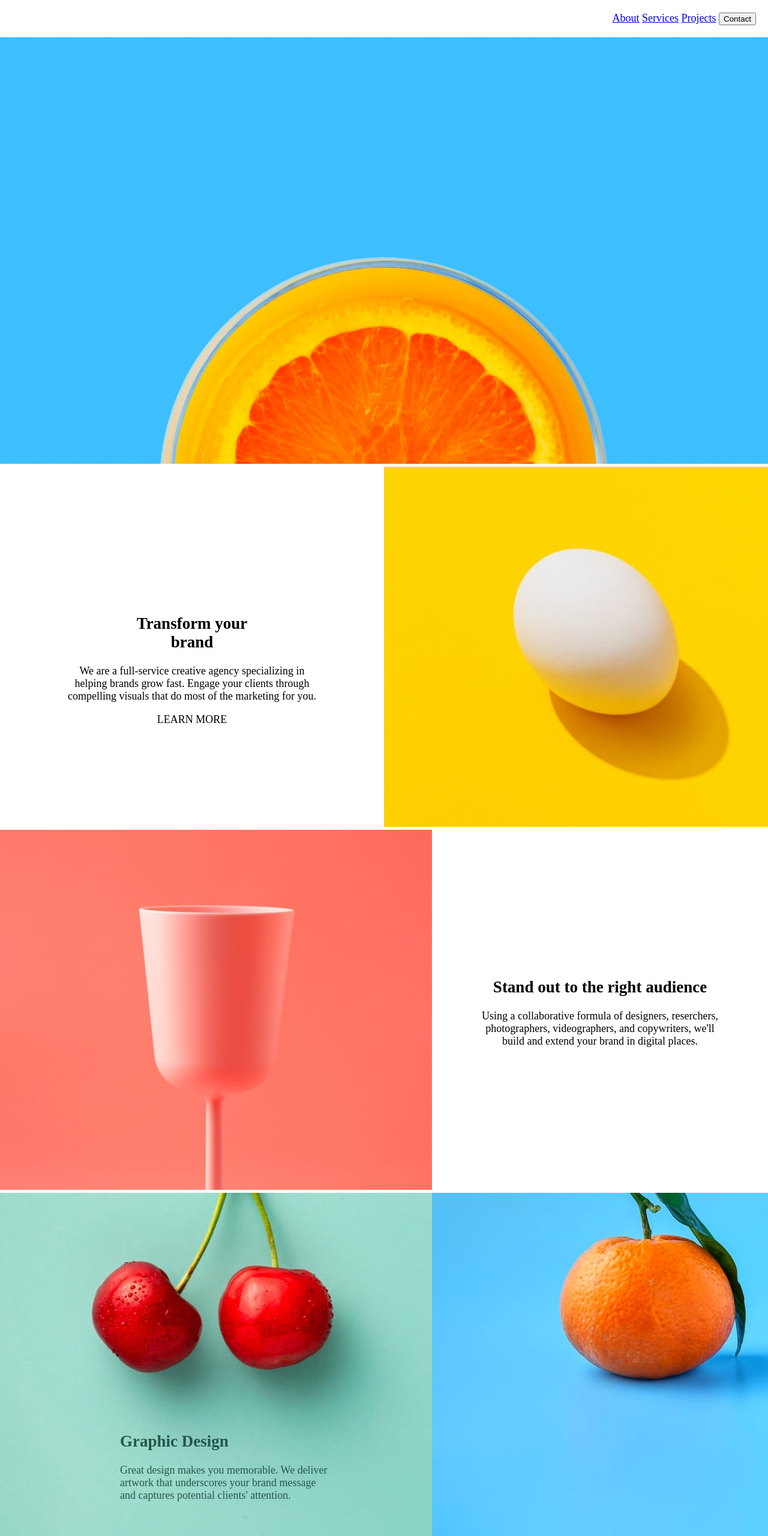
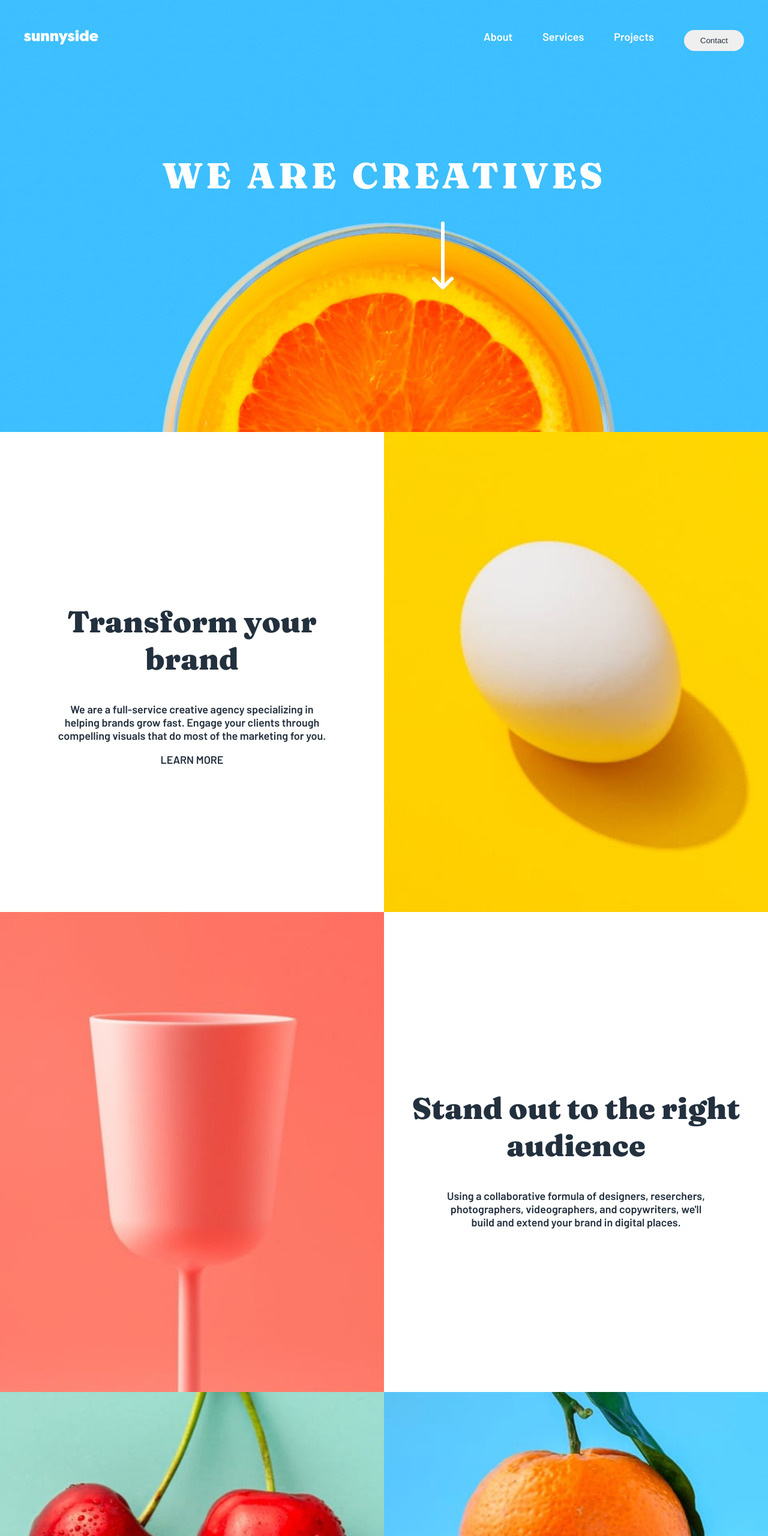
Before and after one commit to Emmah-bakare/sunnyside, a plain HTML site: page index.html in a window 1280 px wide. Shown: the top 2560 px of the page at 60% size. Drawn offline with Linux system fonts and the light colour scheme.

Commit message:
second commit

```diff
--- a/index.html
+++ b/index.html
@@ -3,6 +3,20 @@
   <head>
     <meta charset="UTF-8" />
     <meta name="viewport" content="width=device-width, initial-scale=1.0" />
+
+    <!-- Barlow -->
+    <link rel="preconnect" href="https://fonts.googleapis.com" />
+    <link rel="preconnect" href="https://fonts.gstatic.com" crossorigin />
+    <link
+      href="https://fonts.googleapis.com/css2?family=Barlow:ital,wght@0,100;0,200;0,300;0,400;0,500;0,600;0,700;0,800;0,900;1,100;1,200;1,300;1,400;1,500;1,600;1,700;1,800;1,900&display=swap"
+      rel="stylesheet"
+    />
+
+    <!-- Fraunces -->
+    <link
+      href="https://fonts.googleapis.com/css2?family=Barlow:ital,wght@0,100;0,200;0,300;0,400;0,500;0,600;0,700;0,800;0,900;1,100;1,200;1,300;1,400;1,500;1,600;1,700;1,800;1,900&family=Fraunces:ital,opsz,wght@0,9..144,100..900;1,9..144,100..900&display=swap"
+      rel="stylesheet"
+    />
     <title>3rd webpage</title>
 
     <style>
@@ -10,19 +24,22 @@
         padding: 0;
         margin: 0;
         font-size: 18px;
-        font: bold;
+        font-family: "barlow", "serif";
+        font-weight: 600;
+        color: hsl(212, 27%, 19%);
       }
 
       #hero section {
-        background-image: url("./assignment/image-header.jpg");
+        background-image: url("./image-header.jpg");
         background-position: center;
         background-repeat: no-repeat;
         background-size: cover;
-        height: 90vh;
+        height: 100vh;
       }
 
       #navbar {
-        padding: 20px;
+        padding: 40px;
+        padding-top: 50px;
         margin: 0;
         display: flex;
         gap: 50px;
@@ -33,16 +50,38 @@
         text-align: end;
       }
 
-      .header {
-        text-align: center;
-        color: white;
-        position: absolute;
-        top: -1px;
-        left: 40%;
+      #mybutton {
+        border-radius: 40px;
+        padding: 10px;
+        width: 100px;
+        color: hsl(212, 27%, 19%);
+        border: 0;
       }
 
-      #imgheader {
-        position: relative;
+      #header {
+        color: white;
+        position: center;
+        top: 10%;
+        left: 40%;
+        font-family: "fraunces";
+        font-weight: 900;
+        font-size: 60px;
+        margin-top: 130px;
+      }
+
+      .Two {
+        font-family: "Fraunces", "seriff";
+        font-weight: 900;
+        font-size: 50px;
+      }
+
+      .Three {
+        font-family: "Fraunces", "seriff";
+        font-weight: 900;
+      }
+
+      .para {
+        font: hsl(210, 4%, 67%);
       }
 
       .transform {
@@ -52,14 +91,17 @@
       #brandtext {
         width: 50%;
         text-align: center;
-        padding-top: 50px;
         margin: auto;
+        position: relative;
       }
 
-      #imgtransform {
+      .imgtransform {
         width: 50%;
-        object-fit: cover;
         margin-right: 0;
+        background-position: center;
+        background-repeat: no-repeat;
+        background-size: cover;
+        height: 100vh;
       }
 
       #imagestandout {
@@ -72,54 +114,71 @@
         text-align: center;
       }
 
-      #imggraphic {
-        width: 100%;
-        position: relative;
+      .impossible {
+        display: flex;
       }
 
-      .graphic {
-        position: relative;
-        bottom: 30%;
-        left: 200px;
+      #GD {
+        background-image: url("./image-graphic-design.jpg");
+        background-position: center;
+        background-repeat: no-repeat;
+        background-size: cover;
+        height: 100vh;
         color: hsl(167, 40%, 24%);
       }
 
-      /* .photography {
+      #P {
+        background-image: url("./image-photography.jpg");
+        background-position: center;
+        background-repeat: no-repeat;
+        background-size: cover;
+        height: 100vh;
+        color: hsl(198, 62%, 26%);
+      }
+
+      #graphictext {
         position: relative;
-        bottom: 230px;
-        left: 200px;
-        color: hsl(198, 62%, 26%);
-      } */
 
-      #imgphotography {
-        width: 100%;
+        text-align: center;
+        padding-top: 50px;
+        margin: auto;
+      }
+
+      #phototext {
         position: relative;
+
+        text-align: center;
+        padding-top: 50px;
+        margin: auto;
       }
 
       #testify {
+        margin-top: 80px;
         text-align: center;
         padding: 50px;
         margin-left: 100px;
       }
 
       #testimonial {
+        margin-top: 50px;
         display: flex;
         text-align: center;
         justify-content: space-between;
       }
 
       #imgemily {
-        border-radius: 50px;
+        border-radius: 10px;
       }
       #imgthomas {
-        border-radius: 70px;
+        border-radius: 10px;
       }
       #imgjennie {
-        border-radius: 70px;
+        border-radius: 10px;
       }
 
       .gallery {
         display: flex;
+        margin-top: 100px;
       }
 
       #footer {
@@ -128,6 +187,7 @@
         padding: 100px;
         font-weight: 900;
         font-size: 18px;
+        color: hsl(167, 40%, 24%);
       }
 
       #sunnyside {
@@ -141,6 +201,9 @@
       #services {
         padding-bottom: 20px;
         margin: 0 16px;
+        display: flex;
+        gap: 50px;
+        text-align: center;
       }
 
       #icons {
@@ -152,29 +215,55 @@
   </head>
 
   <body>
-    <div id="hero section">
+    <div
+      id="hero section"
+      style="
+        background-image: url('./image-header.jpg');
+        background-repeat: no-repeat;
+        background-size: cover;
+        height: 90vh;
+      "
+    >
       <nav id="navbar">
-        <div id="logo"></div>
-
-        <div id="about">
-          <a href="#">About</a>
-          <a href="#">Services</a>
-          <a href="#">Projects</a>
-          <a href="#"><button>Contact</button></a>
+        <div>
+          <a href="#"><img src="logo.svg" alt="logo" style="size: 100px" /></a>
+        </div>
+        <div id="about" style="display: flex; gap: 50px">
+          <a href="#" style="text-decoration: none; color: hsl(0, 100%, 100%)"
+            >About</a
+          >
+          <a href="#" style="text-decoration: none; color: hsl(0, 100%, 100%)"
+            >Services</a
+          >
+          <a href="#" style="text-decoration: none; color: hsl(0, 100%, 100%)"
+            >Projects</a
+          >
+          <a href="#"><button id="mybutton">Contact</button></a>
         </div>
       </nav>
 
       <header>
         <div>
-          <h1 class="header">WE ARE CREATIVES</h1>
-          <div id="imgheader">
+          <h1
+            id="header"
+            style="
+              text-align: center;
+              top: 5%;
+              left: 40%;
+              letter-spacing: 5px;
+              word-spacing: 5px;
+            "
+          >
+            WE ARE CREATIVES
+          </h1>
+        </div>
+
+        <div id="icon arrow">
           <img
-              src="image-header.jpg"
-              alt="half orange"
-              width="100%
-            "
+            src="icon-arrow-down.svg"
+            alt="icon-arrow-down"
+            style="margin-left: 720px; margin-bottom: 50px"
           />
-          </div>
         </div>
       </header>
     </div>
@@ -182,8 +271,8 @@
     <section>
       <div class="transform">
         <div id="brandtext">
-          <h2>Transform your <br />brand</h2>
-          <p>
+          <h2 class="Two">Transform your <br />brand</h2>
+          <p class="para">
             We are a full-service creative agency specializing in<br />helping
             brands grow fast. Engage your clients through<br />compelling
             visuals that do most of the marketing for you.
@@ -191,20 +280,31 @@
           <div>LEARN MORE</div>
         </div>
 
-        <div id="imgtransform">
-          <img src="image-transform.jpg" alt="egg with a shadow" />
-        </div>
+        <div
+          class="imgtransform"
+          style="background-image: url('./image-transform.jpg')"
+        ></div>
       </div>
     </section>
 
     <section>
       <div class="transform">
-        <div id="imgstandout">
-          <img src="image-stand-out.jpg" alt="a pink cup" />
-        </div>
+        <div
+          class="imgtransform"
+          style="
+            background-image: url('./image-stand-out.jpg');
+            background-position: center;
+            background-repeat: no-repeat;
+            background-size: cover;
+            height: 100vh;
+          "
+        ></div>
         <div id="standout">
-          <h2>Stand out to the right audience</h2>
-          <p>
+          <h2 class="Two">
+            Stand out to the right<br />
+            audience
+          </h2>
+          <p class="para">
             Using a collaborative formula of designers, reserchers,<br />photographers,
             videographers, and copywriters, we'll<br />build and extend your
             brand in digital places.
@@ -213,14 +313,20 @@
       </div>
     </section>
 
-    <section>
-      <div class="transform">
-        <div>
-          <div id="imggraphic">
-            <img src="image-graphic-design.jpg" alt="two wet apples" />
-          </div>
-          <div class="graphic">
-            <h2>Graphic Design</h2>
+    <section class="impossible">
+      <div
+        id="GP"
+        style="
+          display: flex;
+          background-image: url('./image-graphic-design.jpg');
+          background-size: cover;
+          background-repeat: no-repeat;
+          background-position: center;
+          width: 100%;
+        "
+      >
+        <div id="graphictext" style="margin-bottom: 80px">
+          <h3 class="Three">Graphic Design</h3>
           <p>
             Great design makes you memorable. We deliver<br />
             artwork that underscores your brand message<br />
@@ -228,24 +334,33 @@
           </p>
         </div>
       </div>
-        <div>
-          <div id="imgphotography">
-            <img src="image-photography.jpg" alt="tangerine" />
-          </div>
-          <div class="photography">
-            <h2>Photography</h2>
+
+      <div
+        id="P"
+        style="
+          display: flex;
+
+          background-repeat: no-repeat;
+          background-size: cover;
+          width: 100%;
+          height: 100vh;
+          text-align: end;
+        "
+      >
+        <div id="phototext" style="margin-bottom: 90px">
+          <h3 class="Three">Photography</h3>
           <p>
-              Increase your credibility by getting the most<br />stunning,
-              high-quality photos that improve your<br />business image.
+            Increase your credibility by getting the most<br />
+            stunning, high-quality photos that improve your<br />
+            business image.
           </p>
-          </div>
         </div>
       </div>
     </section>
 
     <section id="testify">
       <div>
-        <h3>CLIENT TESTIMONIALS</h3>
+        <h3 class="para">CLIENT TESTIMONIALS</h3>
       </div>
       <div id="testimonial">
         <div id="1actualtestimonial">
@@ -253,10 +368,10 @@
             <img
               src="image-emily.jpg"
               alt="Emily"
-              style="border-radius: 70px"
+              style="border-radius: 80px; margin-bottom: 50px; width: 70px"
             />
 
-            <p>
+            <p class="para">
               We put our trust in Sunnyside and they<br />
               delivered, making sure our needs were met<br />
               and deadlines were always hit.
@@ -271,10 +386,10 @@
             <img
               src="image-thomas.jpg"
               alt="Thomas"
-              style="border-radius: 70px"
+              style="border-radius: 80px; margin-bottom: 50px; width: 70px"
             />
           </div>
-          <p>
+          <p class="para">
             Sunnyside's enthusiasm coupled with their<br />keen interest in our
             brand's success made it<br />
             a satisfying and enjoyable experience
@@ -288,10 +403,10 @@
             <img
               src="image-jennie.jpg"
               alt="Jennie"
-              style="border-radius: 70px"
+              style="border-radius: 80px; margin-bottom: 50px; width: 70px"
             />
           </div>
-          <p>
+          <p class="para">
             Incredible end result! Our sales increased<br />
             over 400% when we worked with Sunnyside.<br />
             Highly reommended!
@@ -337,8 +452,40 @@
       <div id="footer">
         <div id="sunnyside">sunnyside</div>
 
-        <div id="services">
-          <span>About</span> <span>Services</span> <span>Projects</span>
+        <div
+          id="services"
+          style="text-align: center; justify-content: space-between"
+        >
+          <a
+            href="#"
+            style="
+              text-decoration: none;
+              display: flex;
+              gap: 50px;
+              color: hsl(198, 62%, 26%);
+            "
+            >About</a
+          >
+          <a
+            href="#"
+            style="
+              text-decoration: none;
+              display: flex;
+              gap: 50px;
+              color: hsl(198, 62%, 26%);
+            "
+            >Services</a
+          >
+          <a
+            href="#"
+            style="
+              text-decoration: none;
+              display: flex;
+              gap: 50px;
+              color: hsl(198, 62%, 26%);
+            "
+            >Projects</a
+          >
         </div>
 
         <div id="icons">
```
Also changed, not shown: icon-arrow-down.svg (added). Lines whose indentation alone changed are shown as unchanged.
